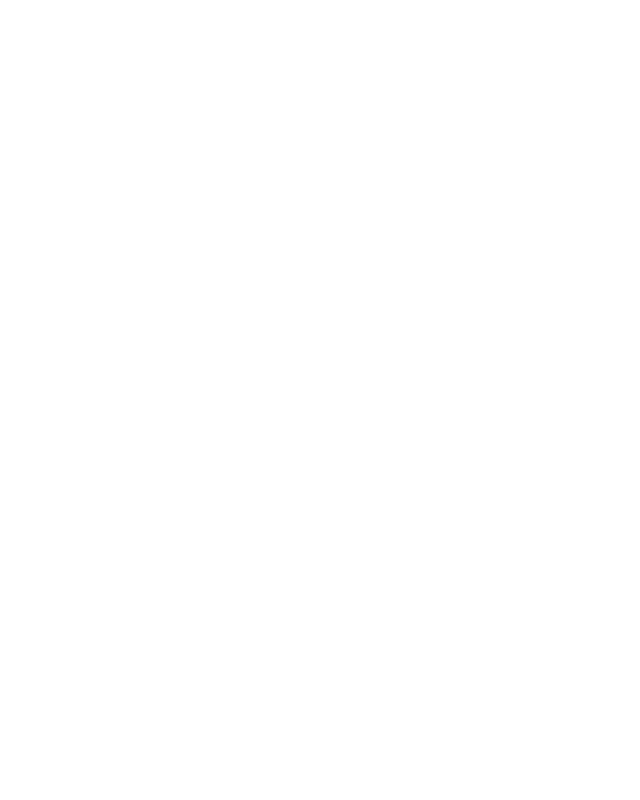
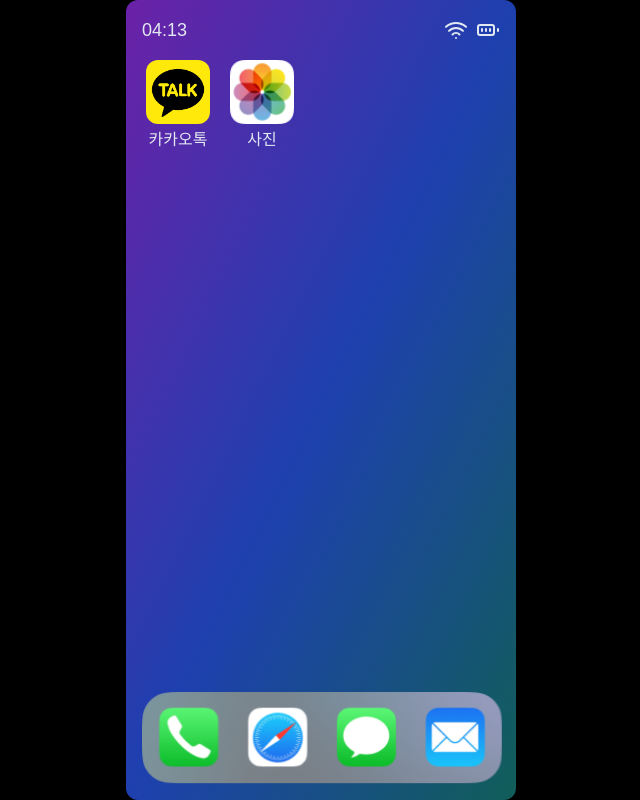
Before and after one commit to SeohyunLilyChoi/instell, a React (Vite) app: page /home in a window 1280 px wide. Before the commit this address had no page. Shown: the whole page, without its empty margins (319-959 px from the left). Built offline with nearby package versions, Linux system fonts and the light colour scheme; a web font is replaced by a local one.

Commit message:
Feat/implement home screen

```diff
--- a/src/App.css
+++ b/src/App.css
@@ -20,9 +20,3 @@
   font-weight: 400;
   font-style: normal;
 }
-
-@font-face {
-  font-family: 'San Francisco';
-  font-weight: 700;
-  src: url('https://applesocial.s3.amazonaws.com/assets/styles/fonts/sanfrancisco/sanfranciscodisplay-bold-webfont.woff');
-}
--- a/src/App.tsx
+++ b/src/App.tsx
@@ -3,6 +3,7 @@
 
 import { BrowserRouter, Route, Routes } from 'react-router-dom';
 
+import HomeScreen from './HomeScreen';
 import KakaoTalk from './KakaoTalk';
 import LockScreen from './LockScreen';
 
@@ -12,6 +13,7 @@
       <Routes>
         <Route path="/" element={<LockScreen />} />
         <Route path="/kakao" element={<KakaoTalk />} />
+        <Route path="/home" element={<HomeScreen />} />
       </Routes>
     </BrowserRouter>
   );
--- /dev/null
+++ b/src/HomeScreen.tsx
@@ -0,0 +1,66 @@
+import { BatteryFullIcon, WifiIcon } from 'lucide-react';
+import React from 'react';
+import { useNavigate } from 'react-router-dom';
+
+import dock from './assets/Dock.png';
+import KakaoIcon from './assets/kakao-logo.png';
+import PhotoIcon from './assets/photo-icon.png';
+
+export default function HomeScreen() {
+  const [time, setTime] = React.useState(new Date());
+  const navigate = useNavigate();
+
+  React.useEffect(() => {
+    const timer = setInterval(() => {
+      setTime(new Date());
+    }, 1000);
+    return () => {
+      clearInterval(timer);
+    };
+  }, []);
+
+  return (
+    <div className="flex h-screen bg-black justify-center items-center">
+      <div className="w-[390px] h-screen mt-10 mb-10 rounded-xl bg-gradient-to-br from-purple-800 via-blue-800 to-teal-800 p-4 text-slate-200 font-normal font-SF">
+        {/* Status Bar */}
+        <div className="flex justify-between items-center mb-4">
+          <span className="text-lg">
+            {time.toLocaleTimeString('ko-KR', {
+              hour: 'numeric',
+              minute: '2-digit',
+              hourCycle: 'h23',
+            })}
+          </span>
+          <div className="flex items-center gap-1">
+            <div className="flex">
+              <WifiIcon className="mr-2" />
+              <BatteryFullIcon />
+            </div>
+          </div>
+        </div>
+        <div>
+          <div className="flex">
+            <div className="justify-items-center ml-1 mr-5">
+              <img
+                src={KakaoIcon}
+                onClick={() => {
+                  navigate(`/kakao`);
+                }}
+                className="w-16 rounded-xl mb-1"
+              />
+              <p>카카오톡</p>
+            </div>
+            <div className="justify-items-center">
+              <img src={PhotoIcon} className="w-16 rounded-xl mb-1" />
+              <p>사진</p>
+            </div>
+          </div>
+        </div>
+        <img
+          src={dock}
+          className="fixed bottom-3 justify-self-center w-[360px]"
+        />
+      </div>
+    </div>
+  );
+}
--- a/src/KakaoTalk.tsx
+++ b/src/KakaoTalk.tsx
@@ -1,5 +1,6 @@
 import { BatteryFullIcon, WifiIcon } from 'lucide-react';
 import { useEffect, useState } from 'react';
+import { useNavigate } from 'react-router-dom';
 
 import albamon_logo from './assets/albamon-logo.png';
 import chatting from './assets/chatting.png';
@@ -16,6 +17,7 @@
 
 export default function KakaoTalk() {
   const [time, setTime] = useState(new Date());
+  const navigate = useNavigate();
   const [messages, setMessages] = useState([
     {
       id: '1',
@@ -58,7 +60,7 @@
 
   return (
     <div className="flex h-screen bg-black justify-center items-center">
-      <div className="flex-col w-[390px] h-screen mt-10 mb-10 rounded-xl bg-white p-4 text-black">
+      <div className="flex-col w-[390px] overflow-clip h-screen mt-10 mb-10 rounded-xl bg-white p-4 text-black">
         {/* Status Bar */}
         <div className="flex justify-between items-center mb-4">
           <span className="text-lg">
@@ -76,7 +78,7 @@
           </div>
         </div>
         <div className="text-3xl font-semibold">채팅</div>
-        <div className="grow">
+        <div className="grow overscroll-none">
           {/* 메시지 목록 */}
           {messages.map((message) => (
             <div
@@ -191,7 +193,7 @@
           <div className="flex pt-7">
             <img src={cu_logo} className="w-12 mr-3 rounded-2xl"></img>
             <div className="grow">
-              <p className="text-m font-semibold text-gray-800">CU(씨유)</p>
+              <p className="text-m font-semibold text-gray-800">알바몬</p>
               <p className="text-sm text-gray-500">
                 [정기적 수신동의 확인 안내]
               </p>
@@ -208,25 +210,31 @@
         <div className="fixed bottom-0 inset-x-0 bg-white shadow-md rounded-b-xl flex w-[390px] px-8 justify-center justify-self-center justify-between items-end">
           <div className="flex-col justify-items-center">
             <img src={friend} className="w-6 mb-1 pt-3 rounded-xl" />
-            <p className="pb-2">친구</p>
+            <p className="pb-8">친구</p>
           </div>
           <div className="flex-col justify-items-center">
             <img src={chatting} className="w-6 mb-1 pt-3 rounded-xl" />
-            <p className="pb-2">채팅</p>
+            <p className="pb-8">채팅</p>
           </div>
           <div className="flex-col justify-items-center">
             <img src={openchatting} className="w-6 mb-1 pt-3 rounded-xl" />
-            <p className="pb-2">오픈채팅</p>
+            <p className="pb-8">오픈채팅</p>
           </div>
           <div className="flex-col justify-items-center">
             <img src={shopping} className="w-6 mb-1 pt-3 rounded-xl" />
-            <p className="pb-2">쇼핑</p>
+            <p className="pb-8">쇼핑</p>
           </div>
           <div className="flex-col justify-items-center">
             <img src={more} className="w-6 mb-3 pt-3 rounded-xl" />
-            <p className="pb-2">더보기</p>
+            <p className="pb-8">더보기</p>
           </div>
         </div>
+        <div
+          onClick={() => {
+            navigate(`/home`);
+          }}
+          className="fixed bottom-4 inset-x-0 justify-self-center w-[140px] border-b-4 border-black"
+        ></div>
       </div>
     </div>
   );
--- a/src/LockScreen.tsx
+++ b/src/LockScreen.tsx
@@ -54,7 +54,12 @@
 
   return (
     <div className="flex h-screen bg-black justify-center items-center">
-      <div className="flex-col w-[390px] h-screen mt-10 mb-10 rounded-xl bg-gradient-to-br from-purple-500 via-blue-600 to-teal-800 p-4 text-black">
+      <div
+        onClick={() => {
+          navigate(`/home`);
+        }}
+        className="flex-col w-[390px] h-screen mt-10 mb-10 rounded-xl bg-gradient-to-br from-purple-800 via-blue-800 to-teal-800 p-4 text-white"
+      >
         {/* Status Bar */}
         <div className="flex justify-between items-center mb-4">
           <span className="text-lg">
@@ -91,7 +96,7 @@
         </div>
 
         {/* Notifications */}
-        <div className="space-y-2 drop-shadow-xl">
+        <div className="space-y-3 text-black">
           {messages.map((message) => (
             <div
               key={message.id}
@@ -100,7 +105,7 @@
                   navigate(`/kakao`);
                 }
               }}
-              className="bg-white/30 backdrop-blur-lg rounded-2xl p-3"
+              className="shadow-2xl bg-white/40 backdrop-blur-lg rounded-2xl p-3"
             >
               <div className="flex items-center gap-3">
                 <div className="w-10 h-10 bg-gray-300/30 rounded-full flex items-center justify-center">
@@ -145,6 +150,7 @@
             </div>
           ))}
         </div>
+        <div className="fixed bottom-4 inset-x-0 justify-self-center w-[140px] border-b-4 border-white"></div>
       </div>
     </div>
   );
```
Also changed, not shown: src/assets/Dock.png (added), src/assets/photo-icon.png (added).
